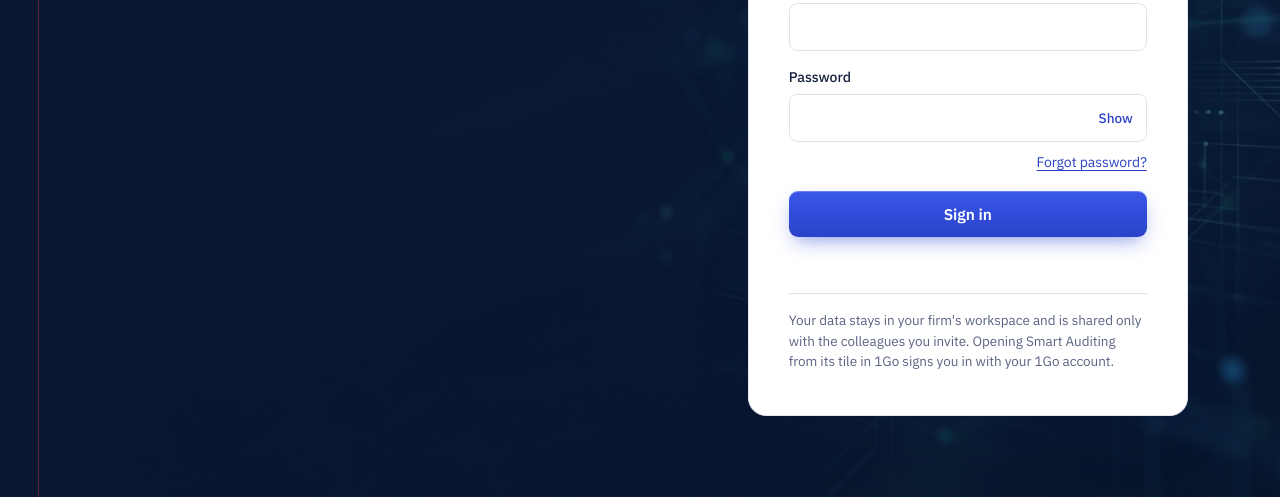
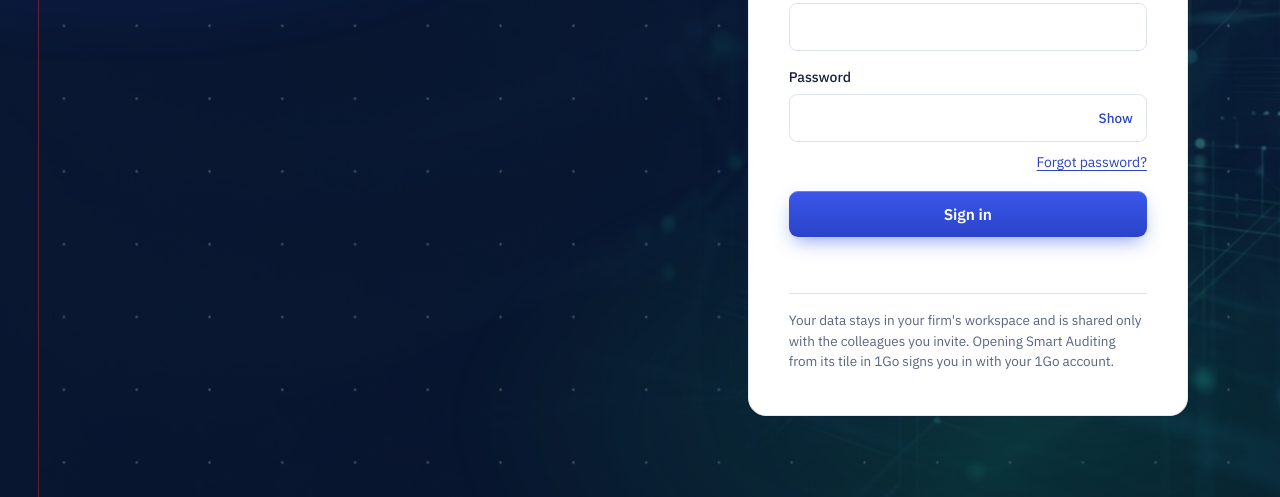
Before and after one commit to ameen14102002/smart-auditing, a website: page index.html in a window 1280 px wide. Shown: the part 303-800 px from the top of the page. Drawn offline with nearby package versions, Linux system fonts and the light colour scheme.

Commit message:
Sign-in background: living motion — slow photo zoom, drifting brand glows, rising dust
Co-authored-by: arena-agent <297053741+arena-agent@users.noreply.github.com>

```diff
--- a/design.css
+++ b/design.css
@@ -62,9 +62,23 @@ body.auth .side,body.auth .top{display:none}
 body.auth .app{display:block;background:none}
 body.auth #main{padding:0;max-width:none}
 .auth-wrap{display:grid;grid-template-columns:minmax(0,1.05fr) minmax(0,1fr);min-height:100vh;
-  background-color:#0a1834;
+  background-color:#0a1834;position:relative;isolation:isolate;overflow:hidden}
+/* living background: the photo slowly breathes, brand light drifts, dust floats */
+.auth-wrap::before{content:"";position:absolute;inset:-5%;z-index:-1;pointer-events:none;
   background-image:linear-gradient(100deg,rgb(10 24 52 / .93) 0%,rgb(10 24 52 / .8) 45%,rgb(10 24 52 / .55) 100%),url(auth-bg.jpg);
-  background-size:cover;background-position:center;background-repeat:no-repeat}
+  background-size:cover;background-position:center;background-repeat:no-repeat;
+  animation:bgzoom 36s ease-in-out infinite alternate}
+.auth-wrap::after{content:"";position:absolute;inset:-8%;z-index:-1;pointer-events:none;
+  background-image:
+    radial-gradient(ellipse 55% 45% at 76% 84%,rgb(23 135 90 / .45),rgb(23 135 90 / 0) 70%),
+    radial-gradient(ellipse 50% 42% at 16% 16%,rgb(47 75 216 / .5),rgb(47 75 216 / 0) 72%),
+    radial-gradient(circle,rgb(255 255 255 / .35) 1px,rgb(255 255 255 / 0) 1.6px);
+  background-size:100% 100%,100% 100%,72px 72px;
+  background-repeat:no-repeat,no-repeat,repeat;
+  animation:glowdrift 17s ease-in-out infinite alternate,dustrise 55s linear infinite}
+@keyframes bgzoom{from{transform:scale(1) translate3d(0,0,0)}to{transform:scale(1.09) translate3d(-1.8%,-1.2%,0)}}
+@keyframes glowdrift{from{transform:translate3d(0,0,0) scale(1);opacity:.55}to{transform:translate3d(-3%,2.5%,0) scale(1.06);opacity:.95}}
+@keyframes dustrise{from{background-position:0 0,0 0,0 0}to{background-position:0 0,0 0,0 -72px}}
 .auth-brand{background:transparent;color:#dfe6fb;padding:56px 60px;display:flex;flex-direction:column;position:relative;overflow:hidden}
 .auth-brand::before{content:"";position:absolute;top:0;bottom:0;left:38px;width:1px;background:rgb(201 58 46 / .45)}
 .auth-brand .logoimg{position:relative}
--- a/index.html
+++ b/index.html
@@ -9,7 +9,7 @@
 <link rel="preconnect" href="https://fonts.googleapis.com">
 <link href="https://fonts.googleapis.com/css2?family=IBM+Plex+Sans:wght@400;500;600;700&family=IBM+Plex+Serif:wght@500;600&display=swap" rel="stylesheet">
 <link rel="stylesheet" href="styles.css">
-<link rel="stylesheet" href="design.css?v=gate1">
+<link rel="stylesheet" href="design.css?v=live1">
 <script>new MutationObserver(()=>{for(const c of document.querySelectorAll('.stack td:not([data-l])')){let i=0,p=c;while(p=p.previousElementSibling)i+=p.colSpan;const h=c.closest('table').tHead;c.dataset.l=h?.rows[0]?.cells[i]?.textContent||''}}).observe(document,{childList:true,subtree:true})</script>
 </head>
 <body>
```
